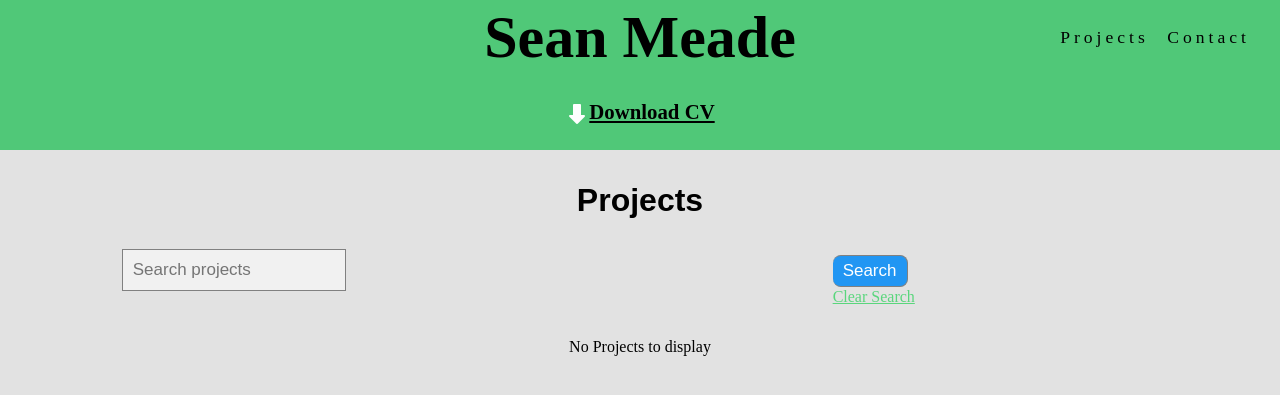
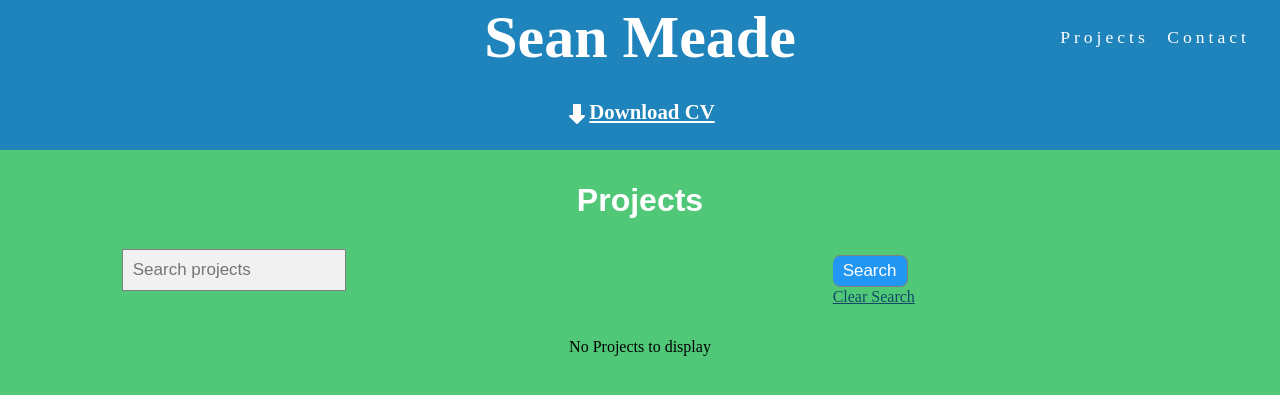
Before and after one commit to sean-meade/portfolio-website, a Django app: page /projects/ in a window 1280 px wide. Shown: the top 395 px of the page. Run offline with Django 3.2, Linux system fonts and the light colour scheme; data that the repository does not hold is empty.

Commit message:
colour styling

```diff
--- a/static/css/card.css
+++ b/static/css/card.css
@@ -2,13 +2,14 @@
 /* Adapted from https://codepen.io/ChynoDeluxe/pen/bdXeqQ */
 
 #card-container {
-    background: #e2e2e2;
+    background: #50C878;
     display: flex;
     flex-direction: column;
     font-size: 1rem;
     justify-content: center;
     align-items: center;
     margin-top: 2rem;
+    color: #000;
 }
 
 :root {
--- a/static/css/search.css
+++ b/static/css/search.css
@@ -15,7 +15,7 @@
     margin: 0;
     padding: .25em 0 0 0;
     display: block;
-    color: #999;
+    color: #114968;
     text-transform: uppercase;
     font-size: .8em;
     text-align: center;
@@ -29,7 +29,7 @@
     display: block;
     width: 100%;
     height: 2em;
-    border: 3px solid #999;
+    border: 3px solid #114968;
     border-radius: .4em;
     position: absolute;
     top: 0;
@@ -96,7 +96,7 @@
 }
 
 .clear-search a {
-    color: #5ad67d;
+    color: #114968;
     vertical-align: middle;
     display: inline;
 }
@@ -104,7 +104,3 @@
 .search-buttons {
     padding-top: 1.25rem;
 }
-
-#search-form {
-    background: #e2e2e2;
-}
--- a/static/css/style.css
+++ b/static/css/style.css
@@ -8,7 +8,8 @@ body {
     padding: 0;
     margin: 0;
     font-family: 'Merriweather', serif;
-    background: #e2e2e2;
+    background: #50C878;
+    color: #fff;
 }
 
 h1, h2, h3, h4, h5, h6 {
@@ -18,7 +19,7 @@ h1, h2, h3, h4, h5, h6 {
 /* heading and logo */
 
 header {
-    background-color: #50C878;
+    background-color: #1f83bc;
     line-height: 4.68rem;
 }
 
```
